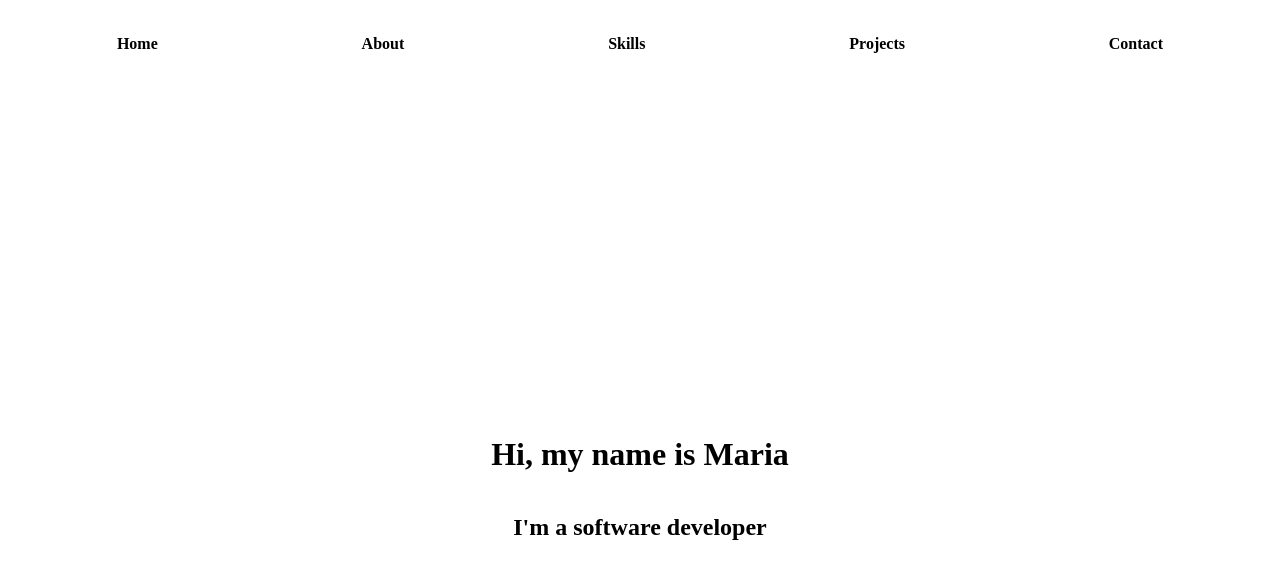
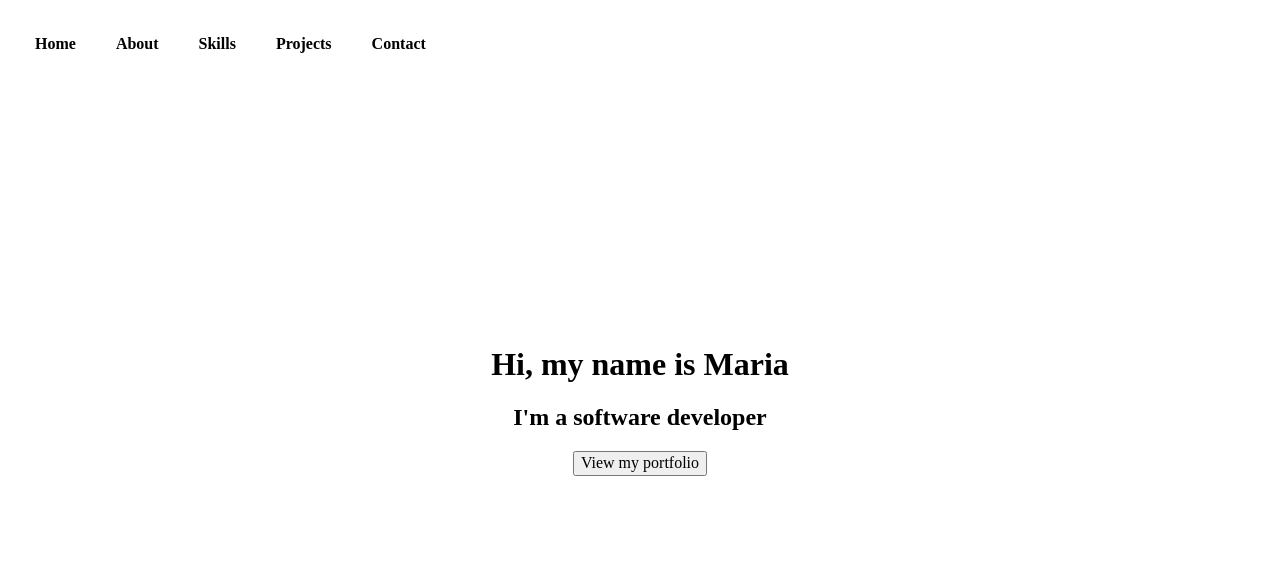
Before and after one commit to marorcas/portfolio, a plain HTML site: page html/index.html in a window 1280 px wide. Drawn offline with Linux system fonts and the light colour scheme.

Commit message:
Fix centering on all pages

```diff
--- a/html/index.html
+++ b/html/index.html
@@ -20,8 +20,17 @@
         </header>
         <main>
             <section class="index">
-                <h1>Hi, my name is Maria</h1>
-                <h2>I'm a software developer</h2>
+                <div class="intro-container">
+                    <h1 class="intro-text">Hi, my name is Maria</h1>
+                    <h2 class="intro-text">I'm a software developer</h2>
+                    <div class="button-container">
+                        <button id="viewBtn">View my portfolio</button>
+                    </div>
+                </div>
+
+                <!-- <div class="image-container">
+                    <img id="maria" src="../assets/picture.jpeg" />
+                </div> -->
             </section>
         </main>
     </body>
--- a/scss/partials/_mixins.scss
+++ b/scss/partials/_mixins.scss
@@ -1,7 +1,6 @@
 @mixin full-screen {
     height: 100vh;
     width: 100%;
-    position: fixed;
 }
 
 @mixin content-center {
--- a/scss/sections/index.scss
+++ b/scss/sections/index.scss
@@ -3,4 +3,5 @@
 .index {
     @include m.full-screen;
     @include m.content-center;
+    text-align: center;
 }
--- a/scss/sections/navigation.scss
+++ b/scss/sections/navigation.scss
@@ -1,4 +1,5 @@
 .nav-links {
+    position: fixed;
     display: flex;
     justify-content: space-around;
     align-items: center;
```
Also changed, not shown: assets/picture.jpeg (added), css/style.css, 1 other file.
